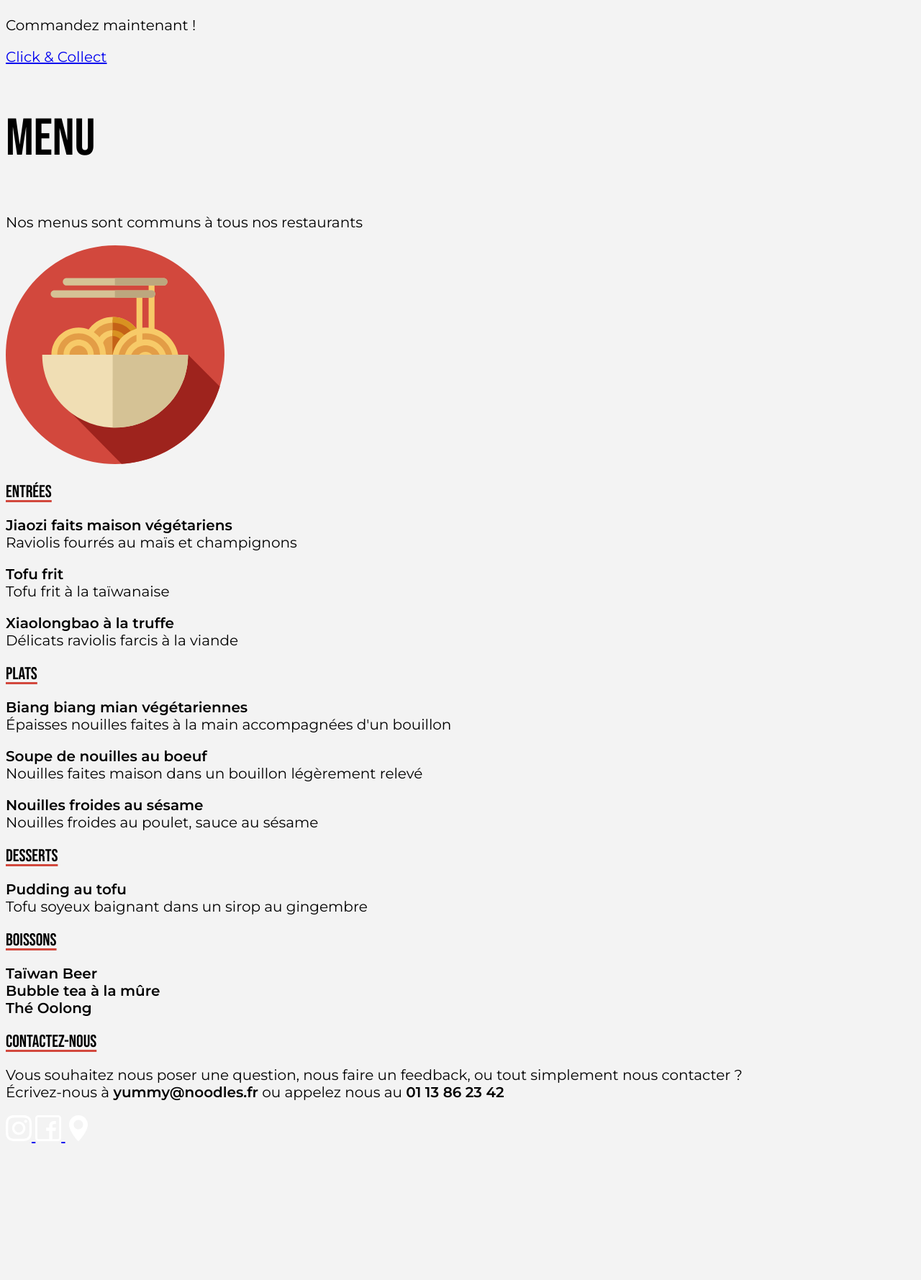
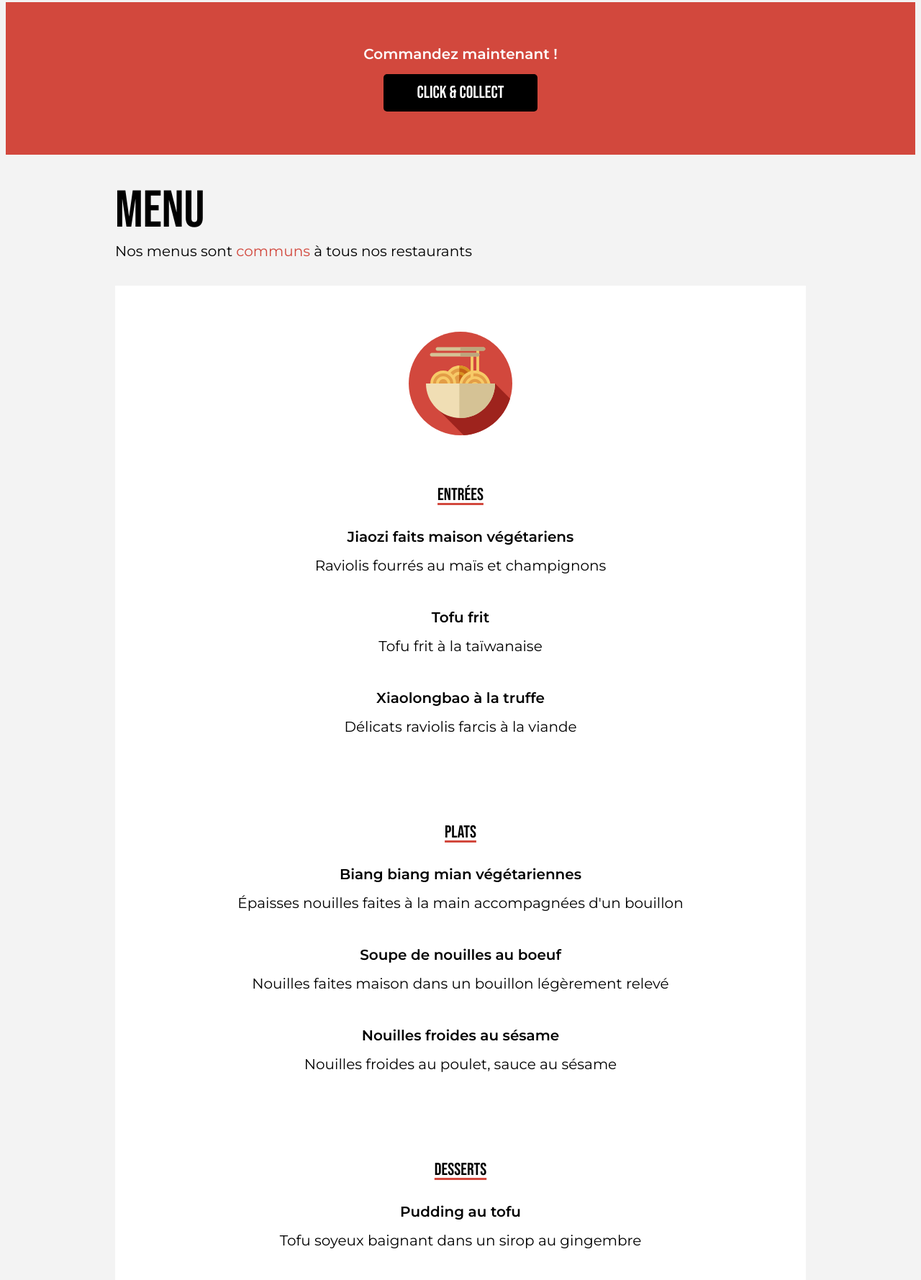
Before and after one commit to 0xmamoud/yummy-nouilles, a plain HTML site: page menu.html in a window 1280 px wide. Shown: the part 109-1888 px from the top of the page at 72% size. Before the commit the page ends 1708 px from the top, so only its background shows below. Drawn offline with Linux system fonts and the light colour scheme.

Commit message:
fin design desktop

```diff
--- a/menu.html
+++ b/menu.html
@@ -15,57 +15,58 @@
       </nav>
     </header>
     <main>
-      <section>
-        <div>
-          <p>Commandez maintenant !</p>
-          <a href="contact.html">Click & Collect</a>
-        </div>
-      </section>
-      <section>
-        <h1>MENU</h1>
-        <p>Nos menus sont <span>communs</span> à tous nos restaurants</p>
-        <div>
-          <img src="./assets/logoXL.svg" alt="Logo" />
-          <div>
-            <h2>Entrées</h2>
-            <p>
+      <div class="redBanner">
+        <p class="redBanner__title">Commandez maintenant !</p>
+        <a href="contact.html" class="cta">Click & Collect</a>
+      </div>
+      <section class="menu">
+        <h1 class="menu__title">MENU</h1>
+        <p class="menu__subtitle">
+          Nos menus sont <span class="menu__subtitleRed">communs</span> à
+          tous nos restaurants
+        </p>
+        <div class="menu__card">
+          <img src="./assets/logoXL.svg" alt="Logo" class="menu__icon" />
+          <div class="menu__part">
+            <h2 class="menu__partTitle">Entrées</h2>
+            <p class="menu__partSubtitle">
               <strong>Jiaozi faits maison végétariens</strong><br />
               Raviolis fourrés au maïs et champignons
             </p>
-            <p>
+            <p class="menu__partSubtitle">
               <strong>Tofu frit</strong><br />
               Tofu frit à la taïwanaise
             </p>
-            <p>
+            <p class="menu__partSubtitle">
               <strong>Xiaolongbao à la truffe</strong><br />
               Délicats raviolis farcis à la viande
             </p>
           </div>
-          <div>
-            <h2>Plats</h2>
-            <p>
+          <div class="menu__part">
+            <h2 class="menu__partTitle">Plats</h2>
+            <p class="menu__partSubtitle">
               <strong>Biang biang mian végétariennes</strong><br />
               Épaisses nouilles faites à la main accompagnées d'un bouillon
             </p>
-            <p>
+            <p class="menu__partSubtitle">
               <strong>Soupe de nouilles au boeuf</strong><br />
               Nouilles faites maison dans un bouillon légèrement relevé
             </p>
-            <p>
+            <p class="menu__partSubtitle">
               <strong>Nouilles froides au sésame</strong><br />
               Nouilles froides au poulet, sauce au sésame
             </p>
           </div>
-          <div>
-            <h2>Desserts</h2>
-            <p>
+          <div class="menu__part">
+            <h2 class="menu__partTitle">Desserts</h2>
+            <p class="menu__partSubtitle">
               <strong>Pudding au tofu</strong><br />
               Tofu soyeux baignant dans un sirop au gingembre
             </p>
           </div>
-          <div>
-            <h2>Boissons</h2>
-            <p>
+          <div class="menu__part">
+            <h2 class="menu__title">Boissons</h2>
+            <p class="menu__partSubtitle">
               <strong>Taïwan Beer</strong><br />
               <strong>Bubble tea à la mûre</strong><br />
               <strong>Thé Oolong</strong><br />
@@ -73,9 +74,9 @@
           </div>
         </div>
       </section>
-      <section>
-        <h2>CONTACTEZ-NOUS</h2>
-        <p>
+      <section class="contactInfos">
+        <h2 class="contactInfos__title">CONTACTEZ-NOUS</h2>
+        <p class="contactInfos__text">
           Vous souhaitez nous poser une question, nous faire un feedback, ou
           tout simplement nous contacter ?<br />
           Écrivez-nous à <strong>yummy@noodles.fr</strong> ou appelez nous au
@@ -83,15 +84,27 @@
         </p>
       </section>
     </main>
-    <footer>
+    <footer class="footer">
       <a href="https://www.instagram.com/yummy_nouilles/">
-        <img src="./assets/icons/instagram 1.svg" alt="Logo Instagram" />
+        <img
+          src="./assets/icons/instagram 1.svg"
+          alt="Logo Instagram"
+          class="footer__icon"
+        />
       </a>
       <a href="https://www.facebook.com/yummy_nouilles/">
-        <img src="./assets/icons/facebook 1.svg" alt="Logo Facebook" />
+        <img
+          src="./assets/icons/facebook 1.svg"
+          alt="Logo Facebook"
+          class="footer__icon"
+        />
       </a>
       <a href="https://www.google.com/search?q=yummy+nouilles">
-        <img src="./assets/icons/maps-and-flags 1.svg" alt="Logo Google Maps" />
+        <img
+          src="./assets/icons/maps-and-flags 1.svg"
+          alt="Logo Google Maps"
+          class="footer__icon"
+        />
       </a>
     </footer>
   </body>
--- a/styles/main.css
+++ b/styles/main.css
@@ -2,11 +2,15 @@
 
 /* pages */
 @import "./pages/home.css";
+@import "./pages/menu.css";
+@import "./pages/contact.css";
 
 /* modules */
 @import "./modules/appBar.css";
 @import "./modules/cta.css";
 @import "./modules/redBanner.css";
+@import "./modules/contactInfos.css";
+@import "./modules/footer.css";
 
 /* Design system */
 :root {
--- /dev/null
+++ b/styles/modules/contactInfos.css
@@ -0,0 +1,16 @@
+.contactInfos {
+	margin: 4.5rem 0;
+	display: flex;
+	flex-direction: column;
+	align-items: center;
+}
+
+.contactInfos__title {
+	margin: 0 0 1rem 0;
+}
+
+.contactInfos__text {
+	margin: 0;
+	width: 85%;
+	text-align: center;
+}
--- /dev/null
+++ b/styles/modules/footer.css
@@ -0,0 +1,14 @@
+.footer{
+	background-color: var(--black);
+	color: var(--white);
+	display: flex;
+	justify-content: flex-end;
+	align-items: center;
+	padding: 5rem 4.5rem;
+}
+
+.footer__icon {
+	margin-left: 3.5rem;
+	width: 2.25rem;
+	height: 2.25rem;
+}
--- a/styles/modules/redBanner.css
+++ b/styles/modules/redBanner.css
@@ -9,5 +9,6 @@
 }
 
 .redBanner__title {
-
+	font-weight: var(--body-highlight-font-weight);
+	margin: 0 0 1rem 0;
 }
--- /dev/null
+++ b/styles/pages/contact.css
@@ -0,0 +1,21 @@
+.contact {
+	display: flex;
+	flex-direction: column;
+	align-items: center;
+}
+
+.contact__title {
+	margin: 6rem 0 2.5rem 0.75rem;
+}
+
+.contact__adressCard {
+	display: flex;
+	flex-direction: row;
+	justify-content: space-between;
+	margin-bottom: 6rem;
+}
+
+.contact__adress {
+	padding: 0 2rem;
+	margin-top: 0;
+}
--- a/styles/pages/home.css
+++ b/styles/pages/home.css
@@ -53,11 +53,46 @@
 }
 
 .adress__img {
-  width: 304.78px;
-  height: 216px;
+  width: 19rem;
+  height: 13.5rem;
 	object-fit: cover;
 }
 
 .adress__info {
 	margin: 0.5rem 0 0 0 ;
 }
+
+/* about section */
+.about {
+display: flex;
+flex-direction: column;
+align-items: center;
+margin-top: 2.25rem;
+}
+
+.about__title {
+margin-bottom: 1rem;
+}
+
+.about__text {
+margin: 0 0 0 0;
+width: 85%;
+}
+
+/* social media content */
+.socialMedia {
+	margin-top: 4rem;
+	display: flex;
+	flex-direction: column;
+	align-items: center;
+}
+
+.socialMedia__title {
+	margin: 0 0 2.25rem 0;
+}
+
+.socialMedia__carousel {
+	display: grid;
+	grid-template-columns: 1fr 1fr 1fr;
+	gap: 4.375rem;
+}
--- /dev/null
+++ b/styles/pages/menu.css
@@ -0,0 +1,44 @@
+.menu {
+display: flex;
+flex-direction: column;
+margin: 0 9.5rem;
+}
+
+.menu__title {
+	margin: 2.25rem 0 0 0;
+}
+
+.menu__subtitle {
+	margin: 0 0 2.25rem 0;
+}
+
+.menu__subtitleRed {
+	color: var(--red-highlight);
+}
+
+.menu__card {
+	background-color: var(--white);
+	display: flex;
+	flex-direction: column;
+	align-items: center;
+	text-align: center;
+}
+
+.menu__icon {
+	width: 9rem;
+	height: 9rem;
+	margin: 4rem 0 3rem 0;
+}
+
+.menu__part {
+	margin-bottom: 3.75rem;
+}
+
+.menu__partTitle {
+	margin-bottom: 1.5rem;
+}
+
+.menu__partSubtitle {
+	line-height: 2.5rem;
+	margin-bottom: 2rem;
+}
```
Also changed, not shown: contact.html (+29 -19 lines), index.html (+53 -18 lines).
